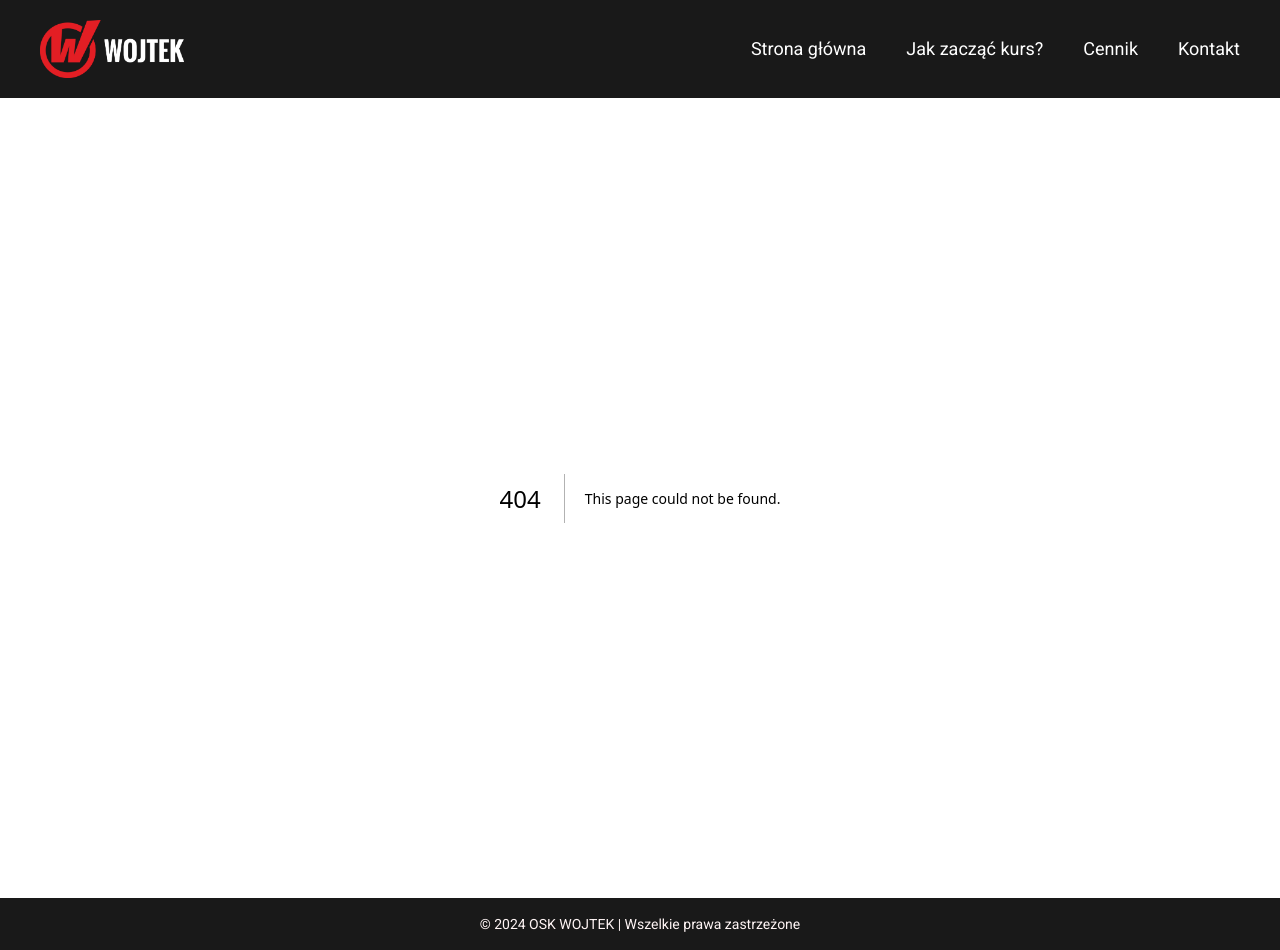
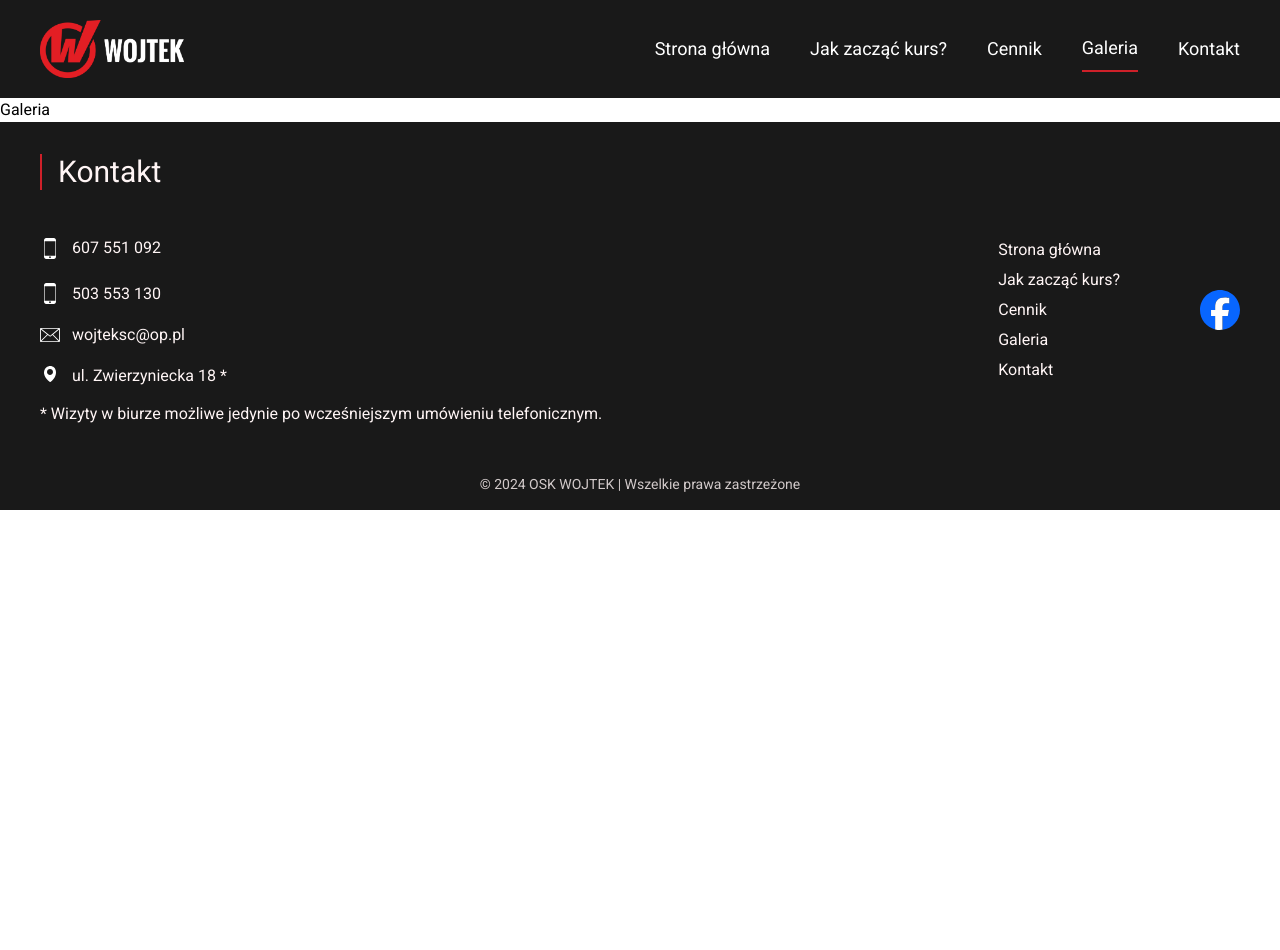
Before and after one commit to xResto/driving-school, a Next.js app: page /galeria in a window 1280 px wide. Before the commit this address had no page. After the commit the page ends 800 px from the top, so only its background shows below. Built offline with nearby package versions, Linux system fonts and the light colour scheme.

Commit message:
added footer

```diff
--- a/app/cennik/AdditionalCardsWrapper.tsx
+++ b/app/cennik/AdditionalCardsWrapper.tsx
@@ -21,6 +21,7 @@ const AdditionalCardsWrapper = () => {
           price='300 zł'
           color='bg-[#313131]'
           content={lectures}
+          priceWidth='max-[360px]:w-10'
         />
         <PriceCard
           heading='Jazdy uzupełniające'
@@ -28,6 +29,7 @@ const AdditionalCardsWrapper = () => {
           color='bg-[#313131]'
           content={additionalPractice}
           additionalPText='80 zł/h dla naszych kursantów!'
+          priceWidth='max-[424px]:w-10'
         />
       </div>
     </DivYAnimation>
--- a/app/cennik/CardWithPhoto.tsx
+++ b/app/cennik/CardWithPhoto.tsx
@@ -20,7 +20,7 @@ const CardWithPhoto = ({
   objectPosition = 'object-center',
   textAlignment = 'center',
   cardWidth = 'max-[528px]:max-w-[30rem] min-[528px]:w-[30rem]',
-  cardHeight = 'min-[1546px]:h-[26rem] min-[1339px]:h-[32rem] min-[795px]:h-[27rem] max-h-[32rem]',
+  cardHeight = 'min-[1499px]:h-[26rem] min-[1339px]:h-[30rem] min-[795px]:h-[26rem] max-h-[34rem]',
   photoHeight = 'h-1/2',
   placeSelf = '',
 }: CardWithPhotoProps) => {
@@ -35,11 +35,11 @@ const CardWithPhoto = ({
         loading='lazy'
       />
       <div className='flex flex-col h-1/2'>
-        <p className='my-2 ml-2 pb-2 border-b-2 border-[#CE2029] text-center font-semibold'>
+        <p className='my-2 pb-2 border-b-2 border-[#CE2029] text-center font-semibold'>
           {header}
         </p>
         {text.map((t, i) => (
-          <p key={i} className={`pb-1 ml-2 text-lg text-${textAlignment} px-1`}>
+          <p key={i} className={`pb-1 text-lg text-${textAlignment} px-1`}>
             {t}
           </p>
         ))}
--- a/app/cennik/CourseElements.tsx
+++ b/app/cennik/CourseElements.tsx
@@ -26,7 +26,7 @@ const CourseElements = () => {
             imgSrc={Lecture}
             textAlignment='left'
             cardWidth='min-[1101px]:max-w-[30rem] min-[795px]:max-w-[27rem] max-w-[30rem]'
-            cardHeight = 'min-[1546px]:h-[26rem] min-[1339px]:h-[32rem] min-[795px]:h-[21rem] max-h-[32rem]'
+            cardHeight = 'min-[1499px]:h-[26rem] min-[1339px]:h-[30rem] min-[795px]:h-[21rem] max-h-[32rem]'
             photoHeight='max-h-[9rem] min-[1339px]:h-1/3 min-[795px]:h-1/2 h-1/3'
             placeSelf='max-[794px]:place-self-center min-[1339px]:place-self-center max-[1339px]:place-self-end'
           />
@@ -38,7 +38,7 @@ const CourseElements = () => {
             imgSrc={FirstAid}
             textAlignment='left'
             cardWidth='min-[1101px]:max-w-[30rem] min-[795px]:max-w-[27rem] max-w-[30rem]'
-            cardHeight = 'min-[1546px]:h-[26rem] min-[1339px]:h-[32rem] min-[795px]:h-[21rem] max-h-[32rem]'
+            cardHeight = 'min-[1499px]:h-[26rem] min-[1339px]:h-[30rem] min-[795px]:h-[21rem] max-h-[32rem]'
             photoHeight='max-h-[9rem] min-[1339px]:h-1/3 min-[795px]:h-1/2 h-1/3'
             placeSelf='max-[794px]:place-self-center min-[1339px]:place-self-center max-[1339px]:place-self-start'
           />
--- a/app/cennik/PriceCard.tsx
+++ b/app/cennik/PriceCard.tsx
@@ -6,6 +6,7 @@ interface PriceCardProps {
   color: string;
   additionalPText?: string;
   content?: string[];
+  priceWidth?: string;
 }
 
 const PriceCard = ({
@@ -14,17 +15,18 @@ const PriceCard = ({
   color,
   additionalPText,
   content,
+  priceWidth = ''
 }: PriceCardProps) => {
   return (
-    <div className='border border-[#191919] rounded-2xl min-[528px]:w-full max-w-[30rem]'>
+    <div className='border border-[#191919] rounded-2xl min-[528px]:max-w-[30rem] w-full'>
       <div
-        className={`flex justify-between items-center gap-2 px-5 sm:px-10 sm:gap-5 h-32 sm:h-40 ${color} rounded-t-2xl text-white`}
+        className={`flex justify-between items-center gap-2 min-[375px]:px-5 px-3 sm:px-10 sm:gap-5 h-32 sm:h-40 ${color} rounded-t-2xl text-white`}
       >
         <div className='max-w-[16rem]'>
-          <h2 className='py-3 text-2xl sm:text-3xl font-semibold'>{heading}</h2>
-          {additionalPText && <p className='text-sm sm:text-base'>{additionalPText}</p>}
+          <h2 className='text-2xl sm:text-3xl font-semibold'>{heading}</h2>
+          {additionalPText && <p className='pt-2 text-sm sm:text-base'>{additionalPText}</p>}
         </div>
-        <h3 className='text-2xl sm:text-3xl font-bold'>{price}</h3>
+        <h3 className={`text-2xl sm:text-3xl font-bold text-center ${priceWidth} ${additionalPText ? 'pt-2': ''}`}>{price}</h3>
       </div>
       <div className='flex flex-col gap-2 p-5 sm:p-10 text-base sm:text-lg'>
         {content && content.map((item, index) => <p key={index}>- {item}</p>)}
--- a/app/components/Footer.tsx
+++ b/app/components/Footer.tsx
@@ -1,9 +1,85 @@
 import React from 'react';
+import Image from 'next/image';
+import PhoneIconWhite from '../../public/phone-icon-white.svg';
+import EnvelopeIconWhite from '../../public/envelope-icon-white.svg';
+import MapPinWhite from '../../public/map-pin-white.svg';
+import FacebookIcon from '../../public/facebook-icon.svg';
+import Link from 'next/link';
 
 const Footer = () => {
   return (
-    <footer className='bg-[#191919] text-[#fff5f5] flex justify-center text-sm py-4'>
-      &copy; 2024 OSK WOJTEK | Wszelkie prawa zastrzeżone
+    <footer className='bg-[#191919] w-full text-[#fff5f5] flex flex-col items-center justify-center py-4'>
+      <div className='w-full text-base'>
+        <div className='max-w-[1200px] mx-auto mt-4'>
+          <h6 className='text-3xl border-l-2 border-[#CE2029] pl-4'>Kontakt</h6>
+          <div className='flex justify-between w-full pt-12'>
+            <div className='flex gap-3 text-center leading-5'>
+              <div className='flex flex-col gap-6 justify-center items-center'>
+                <Image
+                  className='w-3'
+                  src={PhoneIconWhite}
+                  alt='Ikonka telefonu'
+                />
+                <Image
+                  className='w-3'
+                  src={PhoneIconWhite}
+                  alt='Ikonka telefonu'
+                />
+                <Image
+                  className='w-5'
+                  src={EnvelopeIconWhite}
+                  alt='Ikonka koperty'
+                />
+                <Image className='w-3' src={MapPinWhite} alt='Ikonka koperty' />
+              </div>
+              <div className='flex flex-col justify-between items-start'>
+                <a
+                  href='tel:607551092'
+                  className='focus:text-[#f1dede] hover:text-[#f1dede] transform transition-all'
+                >
+                  607 551 092
+                </a>
+                <a
+                  href='tel:503553130'
+                  className='focus:text-[#f1dede] hover:text-[#f1dede] transform transition-all mt-1'
+                >
+                  503 553 130
+                </a>
+                <a
+                  href='mailto:wojteksc@op.pl'
+                  className='focus:text-[#f1dede] hover:text-[#f1dede] transform transition-all'
+                >
+                  wojteksc@op.pl
+                </a>
+                <div className='flex gap-2 items-center -mb-1'>
+                  ul. Zwierzyniecka 18 *
+                </div>
+              </div>
+            </div>
+            <div className='flex gap-20'>
+              <div className='flex flex-col justify-between justify-self-end'>
+                <Link href='/'>Strona główna</Link>
+                <Link href='/jak-zaczac-kurs'>Jak zacząć kurs?</Link>
+                <Link href='/cennik'>Cennik</Link>
+                <Link href='/galeria'>Galeria</Link>
+                <Link href='/kontakt'>Kontakt</Link>
+              </div>
+              <a href='https://www.facebook.com/profile.php?id=100057127253023' target='_blank' className='h-10 self-center'>
+                <Image
+                  className='w-10'
+                  src={FacebookIcon}
+                  alt='Ikonka telefonu'
+                />
+              </a>
+            </div>
+          </div>
+          <div className='pt-5 pb-12'>
+            * Wizyty w biurze możliwe jedynie po wcześniejszym umówieniu
+            telefonicznym.
+          </div>
+        </div>
+      </div>
+      <p className='opacity-80 text-sm'>&copy; 2024 OSK WOJTEK | Wszelkie prawa zastrzeżone</p>
     </footer>
   );
 };
--- a/app/components/Header.tsx
+++ b/app/components/Header.tsx
@@ -74,7 +74,7 @@ export default function Header() {
                   specimen book.
                 </p>
               </div>
-              <div className='flex items-center justify-center bg-[#2a2ac2] text-9xl font-bold size-40 rounded border-2 border-white'>
+              <div className='flex items-center justify-center bg-[#2a2ac2] text-9xl font-bold size-40 rounded border-4 border-white'>
                 L
               </div>
             </div>
--- a/app/components/Navbar/Navbar.tsx
+++ b/app/components/Navbar/Navbar.tsx
@@ -91,7 +91,19 @@ const Navbar = () => {
               Cennik
             </RedUnderscoreHoverAnimation>
           </Link>
-
+          <Link
+            href='/galeria'
+            className={`max-md:w-full text-center max-md:py-4 ${
+              pathname === '/galeria' ? 'md:border-b-2 md:border-[#CE2029] md:text-white text-[#CE2029]' : ''
+            }`}
+          >
+            <RedUnderscoreHoverAnimation
+              currentPath={pathname}
+              thisPath='/galeria'
+            >
+              Galeria
+            </RedUnderscoreHoverAnimation>
+          </Link>
           <Link
             href='/kontakt'
             className={`max-md:w-full text-center max-md:py-4 ${
--- a/app/components/WhyWojtek/WhyWojtek.tsx
+++ b/app/components/WhyWojtek/WhyWojtek.tsx
@@ -24,7 +24,9 @@ export default function WhyWojtek() {
 
           <div className='flex flex-col max-lg:gap-10 max-lg:text-center justify-evenly max-lg:w-[36rem]'>
             <DivOpacityAnimation>
-              <h2 className={`${anton.className} text-6xl lg:text-6xl max-[1103px]:text-5xl`}>
+              <h2
+                className={`${anton.className} text-6xl lg:text-6xl max-[1103px]:text-5xl`}
+              >
                 Dlaczego WOJTEK
               </h2>
             </DivOpacityAnimation>
@@ -38,7 +40,9 @@ export default function WhyWojtek() {
             </DivOpacityAnimation>
             <DivOpacityAnimation>
               <div className='flex gap-10 max-lg:justify-center'>
-                <ButtonRed>Galeria</ButtonRed>
+                <Link href='/galeria'>
+                  <ButtonRed>Galeria</ButtonRed>
+                </Link>
                 <Link href='/cennik'>
                   <ButtonWhite>Cennik</ButtonWhite>
                 </Link>
--- /dev/null
+++ b/app/galeria/page.tsx
@@ -0,0 +1,7 @@
+import React from 'react';
+
+const Galeria = () => {
+  return <div>Galeria</div>;
+};
+
+export default Galeria;
--- a/app/kontakt/ContactHeader.tsx
+++ b/app/kontakt/ContactHeader.tsx
@@ -23,7 +23,7 @@ const ContactHeader = () => {
     >
       <DivOpacityAnimation>
         <div className='w-full flex justify-center mb-6'>
-          <div className='w-full sm:flex gap-10 max-[1093px]:gap-5 max-lg:gap-10 max-sm:gap-5 grid grid-cols-2 p-8 justify-center text-center border-b-2 border-[#191919] font-medium'>
+          <div className='w-full sm:flex gap-10 max-[1093px]:gap-5 max-lg:gap-10 max-sm:gap-5 grid grid-cols-2 sm:py-8 py-4 justify-center text-center min-[431px]:text-base text-sm border-b-2 border-[#191919] font-medium'>
             <a
               href='tel:607551092'
               className='text-[#CE2029] focus:text-[#990f0f] hover:text-[#990f0f] transform transition-all justify-self-end'
```
Also changed, not shown: public/facebook-icon.svg (added), public/map-pin-white.svg (added).
